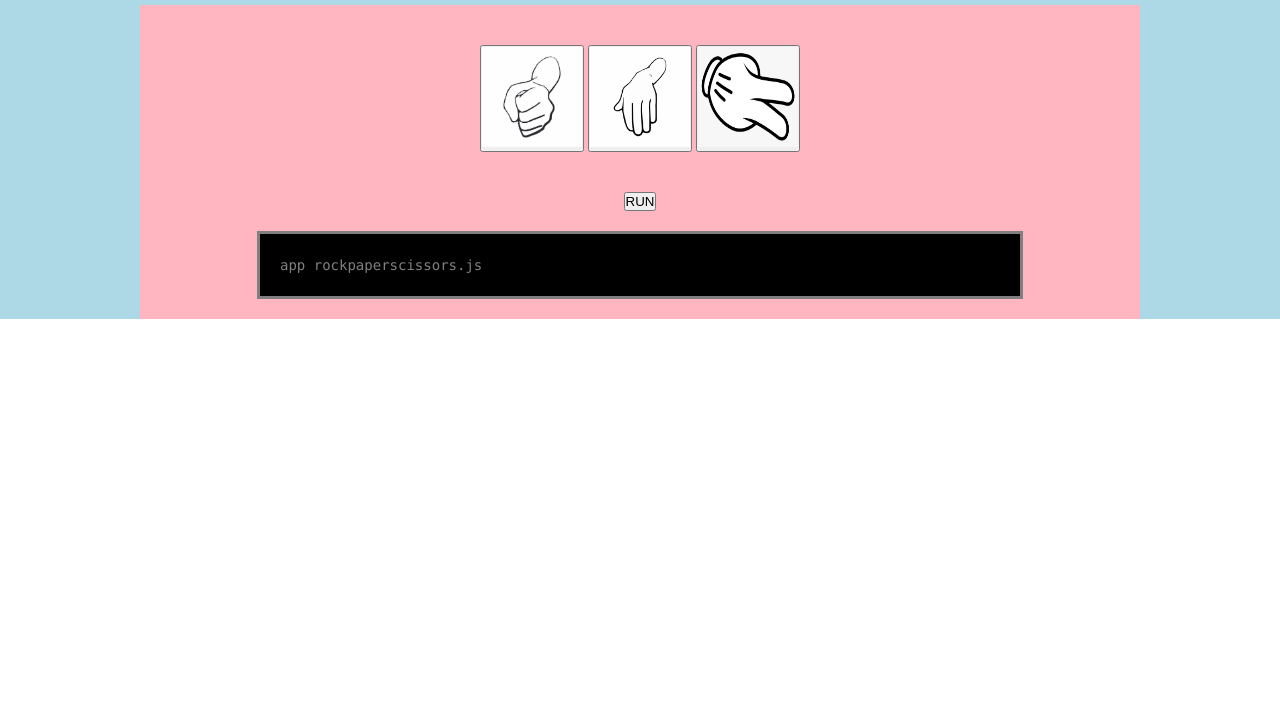
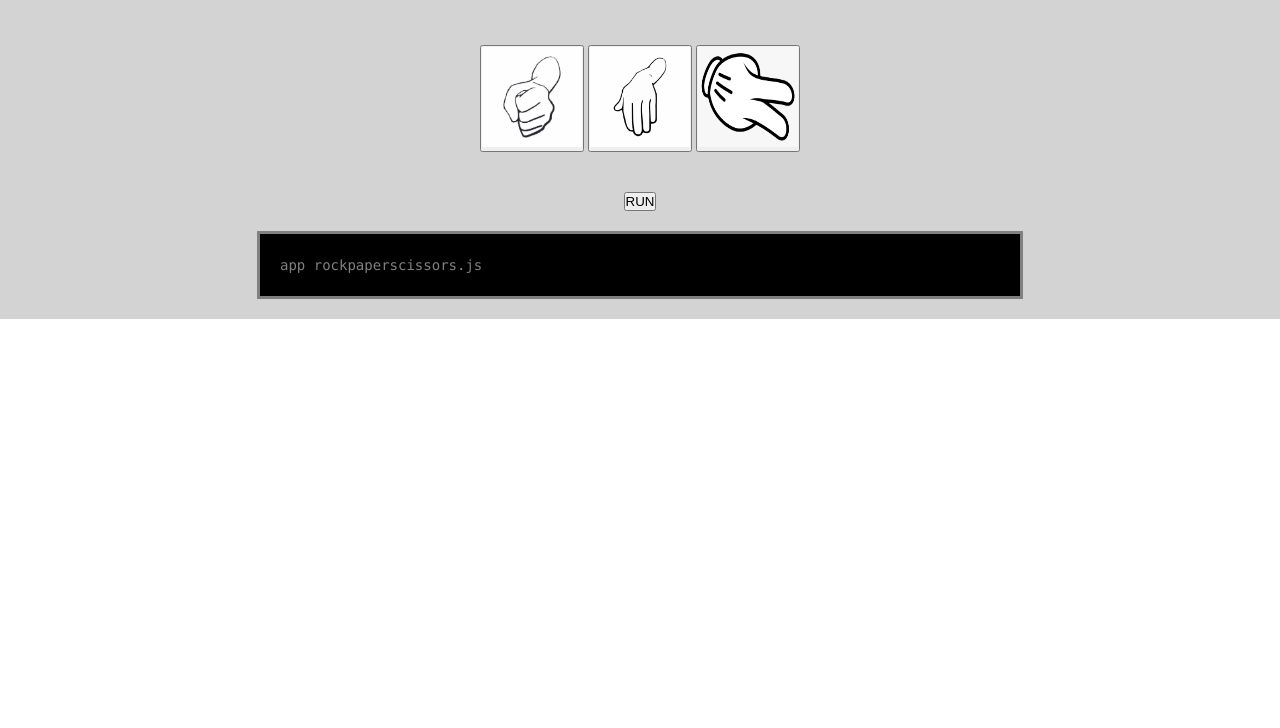
Before and after one commit to waleedhussein4/RockPaperScissors, a plain HTML site: page index.html in a window 1280 px wide. Shown: the part 72-800 px from the top of the page. Drawn offline with Linux system fonts and the light colour scheme.

Commit message:
Changed background color

```diff
--- a/styles/index.css
+++ b/styles/index.css
@@ -14,7 +14,7 @@ body {
 }
 
 .container {
-    background-color: lightblue;
+    background-color: lightgray;
     display: flex;
     flex-direction: column;
     justify-content: center;
@@ -26,7 +26,6 @@ body {
 }
 
 .container-content {
-    background-color: lightpink;
     padding: 20px;
     width: 75%;
     display: flex;
```
